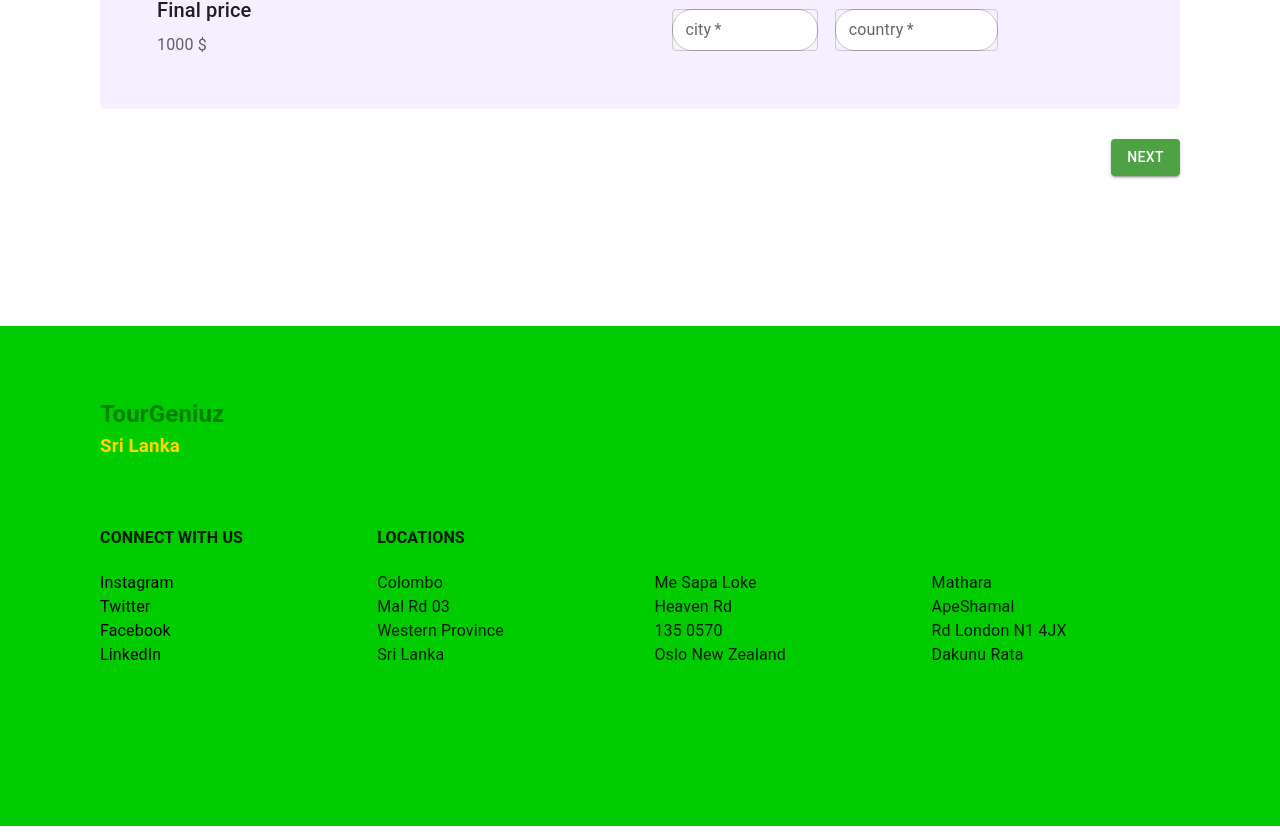
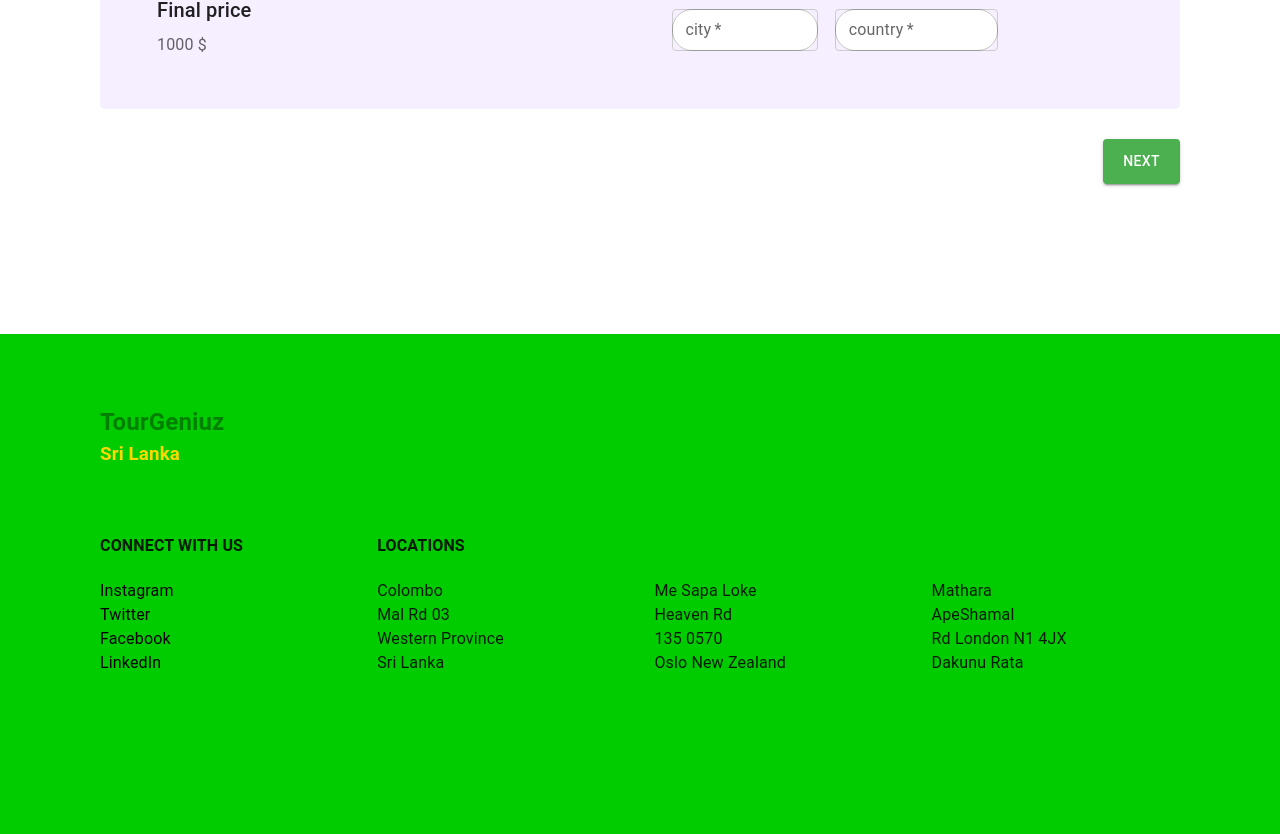
Before and after one commit to DumedhaR/TourGenius, a React (Create React App) app in the folder front-end/front-end-tour-genius/: page /reservation/1 in a window 1280 px wide. Shown: the part 977-1811 px from the top of the page. Built offline with nearby package versions, Linux system fonts and the light colour scheme.

Commit message:
updated reservation page

```diff
--- a/front-end/front-end-tour-genius/src/components/Reservation/Reservation.jsx
+++ b/front-end/front-end-tour-genius/src/components/Reservation/Reservation.jsx
@@ -433,7 +433,7 @@
         <div className="submit">
           <div></div>
           <ThemeProvider theme={theme}>
-            <Button variant="contained" color="primary">
+            <Button variant="contained" color="primary" type="submit" size="large">
               Next
             </Button>
           </ThemeProvider>
```
